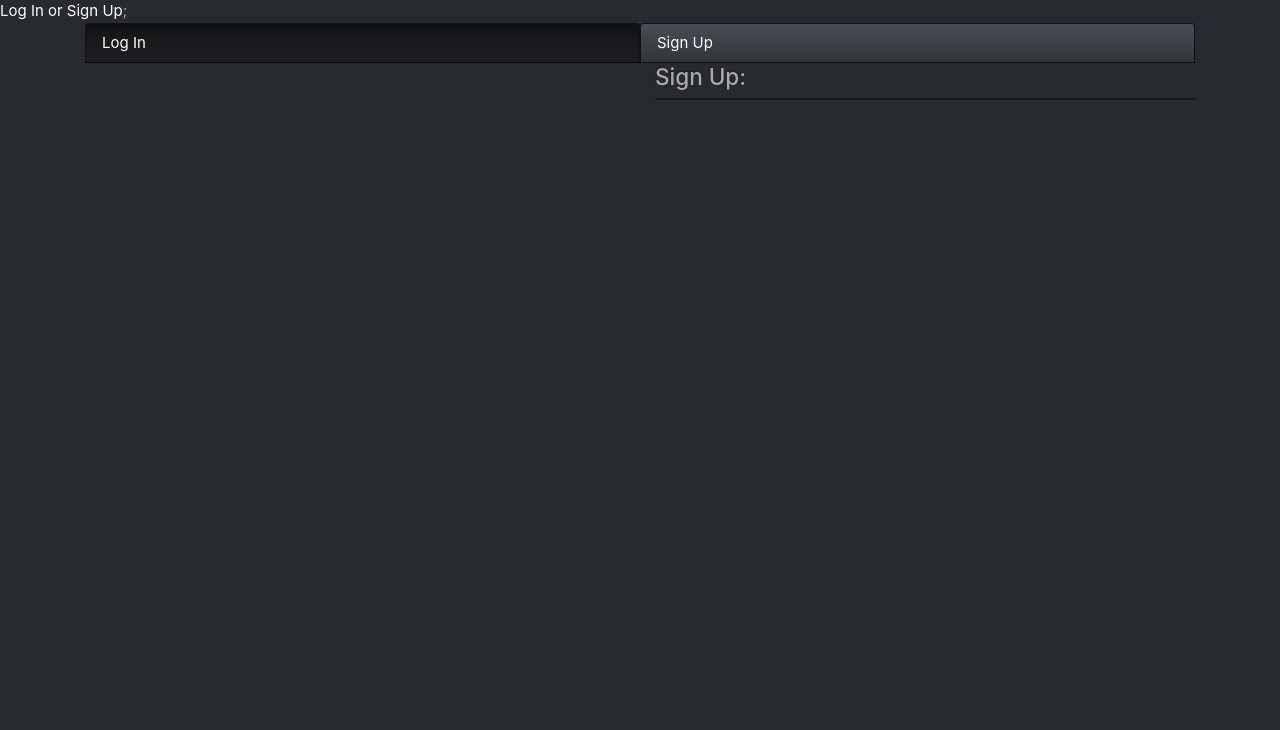
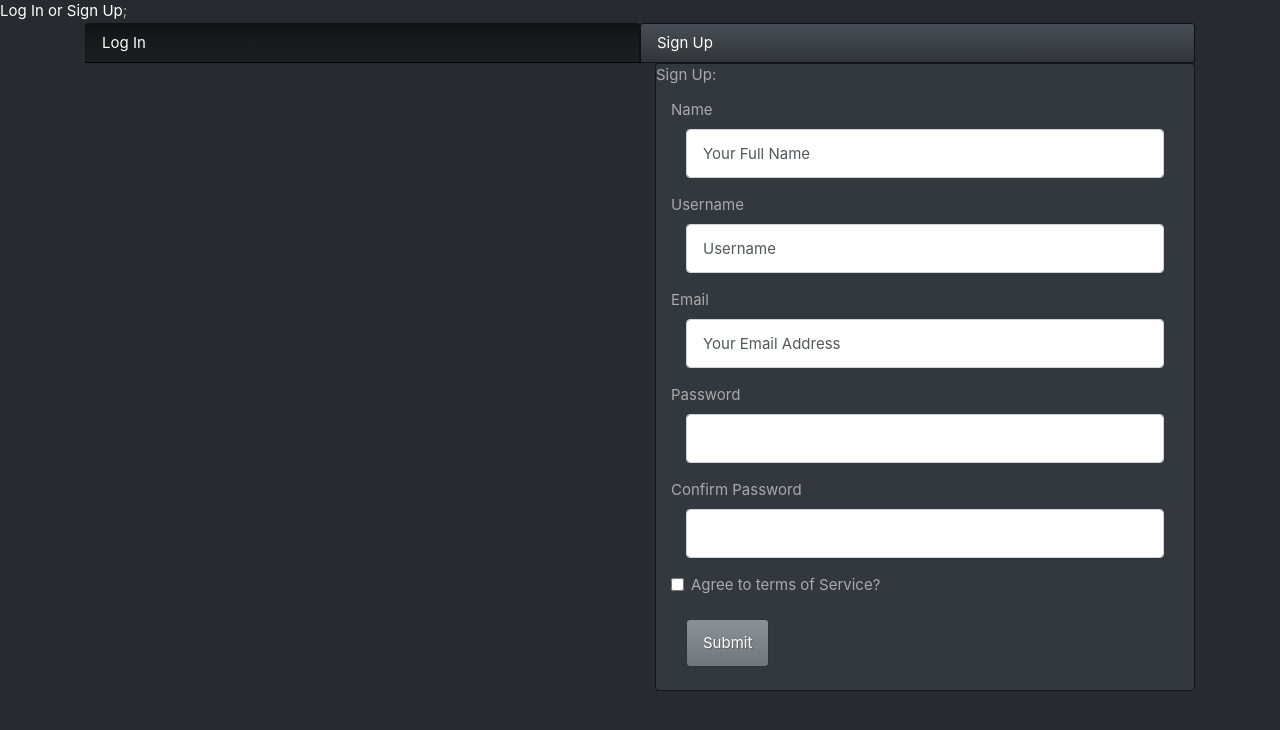
Before and after one commit to Build-Week-Saltiest-Hacker-News-1/Front-End, a React (Create React App) app: page /auth in a window 1280 px wide. Both pictures are taken after a click on the link "Sign Up". Shown: the top 730 px of the page. Built offline with nearby package versions, Linux system fonts and the light colour scheme.

Commit message:
Finished with preliminary auth forms

```diff
--- a/src/components/Auth.js
+++ b/src/components/Auth.js
@@ -105,22 +105,17 @@ const Auth = () => {
         <TabPane tabId="1">
           <Row>
             <Col xs='6'>
-              <h4>&nbsp;Log In:</h4>
-            </Col>
-          </Row>
-          <Row>
-            <Col xs='6'>
               <Card>
+                <CardTitle>Sign In:</CardTitle>
                 <Col xs='12'>
                   <Form onSubmit={signIn.onSignIn}>
                     <FormGroup>
-                      <br />
                       <Label for='username'>Username</Label>
                       <Col xs='12'>
                         <Input
                             id='username'
                             name='username'
-                            type='text'
+                            type='textname'
                             onChange={signIn.handleChange}
                             onBlur={signIn.handleBlur}
                             value={signIn.values.username}
@@ -156,14 +151,104 @@ const Auth = () => {
           <Row>
             <Col xs='6'></Col>
             <Col xs='6'>
-              <h4>Sign Up:</h4>
-            </Col>
-          </Row>
-          <Row>
-            <Col xs='6'></Col>
-            <Col xs='6'>
               <Card>
-
+                <CardTitle>Sign Up:</CardTitle>
+                <Col xs='12'>
+                  <Form onSubmit={signUp.onSignUp}>
+                    <FormGroup>
+                      <Label for='name'>Name</Label>
+                      <Col xs='12'>
+                        <Input
+                            id='name'
+                            name='name'
+                            type='text'
+                            onChange={signUp.handleChange}
+                            onBlur={signUp.handleBlur}
+                            value={signUp.values.name}
+                        />
+                        {signUp.touched.name && signUp.errors.name ? <div>{signUp.errors.name}</div> : null}
+                      </Col>
+                    </FormGroup>
+                    <FormGroup>
+                      <Label for='user'>Username</Label>
+                      <Col xs='12'>
+                        <Input
+                            id='user'
+                            name='user'
+                            type='text'
+                            onChange={signUp.handleChange}
+                            onBlur={signUp.handleBlur}
+                            value={signUp.values.user}
+                        />
+                        {signUp.touched.user && signUp.errors.user ? <div>{signUp.errors.user}</div> : null}
+                      </Col>
+                    </FormGroup>
+                    <FormGroup>
+                      <Label for='email'>Email</Label>
+                      <Col xs='12'>
+                        <Input
+                            id='email'
+                            name='email'
+                            type='text'
+                            onChange={signUp.handleChange}
+                            onBlur={signUp.handleBlur}
+                            value={signUp.values.email}
+                        />
+                        {signUp.touched.email && signUp.errors.email ? <div>{signUp.errors.email}</div> : null}
+                      </Col>
+                    </FormGroup>
+                    <FormGroup>
+                      <Label for='pass'>Password</Label>
+                      <Col xs='12'>
+                        <Input
+                            id='pass'
+                            name='pass'
+                            type='password'
+                            onChange={signIn.handleChange}
+                            onBlur={signIn.handleBlur}
+                            value={signIn.values.pass}
+                        />
+                        {signIn.touched.pass && signIn.errors.pass ? <div>{signIn.errors.pass}</div> : null}
+                      </Col>
+                    </FormGroup>
+                    <FormGroup>
+                      <Label for='confirm'>Confirm Password</Label>
+                      <Col xs='12'>
+                        <Input
+                            id='confirm'
+                            name='confirm'
+                            type='password'
+                            onChange={signIn.handleChange}
+                            onBlur={signIn.handleBlur}
+                            value={signIn.values.confirm}
+                        />
+                        {signIn.touched.confirm && signIn.errors.confirm ? <div>{signIn.errors.confirm}</div> : null}
+                      </Col>
+                    </FormGroup>
+                    <Row>
+                      <Col xs='12'>
+                        <FormGroup check>
+                          <Label check>
+                            <Input
+                            id='accepted'
+                            name='accepted'
+                            type='checkbox'
+                            onChange={signIn.handleChange}
+                            onBlur={signIn.handleBlur}
+                            value={signIn.values.accepted}
+                            />{' '}
+                            Agree to terms of Service?
+                          </Label>
+                        </FormGroup>
+                        <br />
+                      </Col>
+                    </Row>
+                    <Col xs='12'>
+                      <Button type='submit'>Submit</Button>
+                    </Col>
+                    <br />
+                  </Form>
+                </Col>
               </Card>
             </Col>
           </Row>
```
